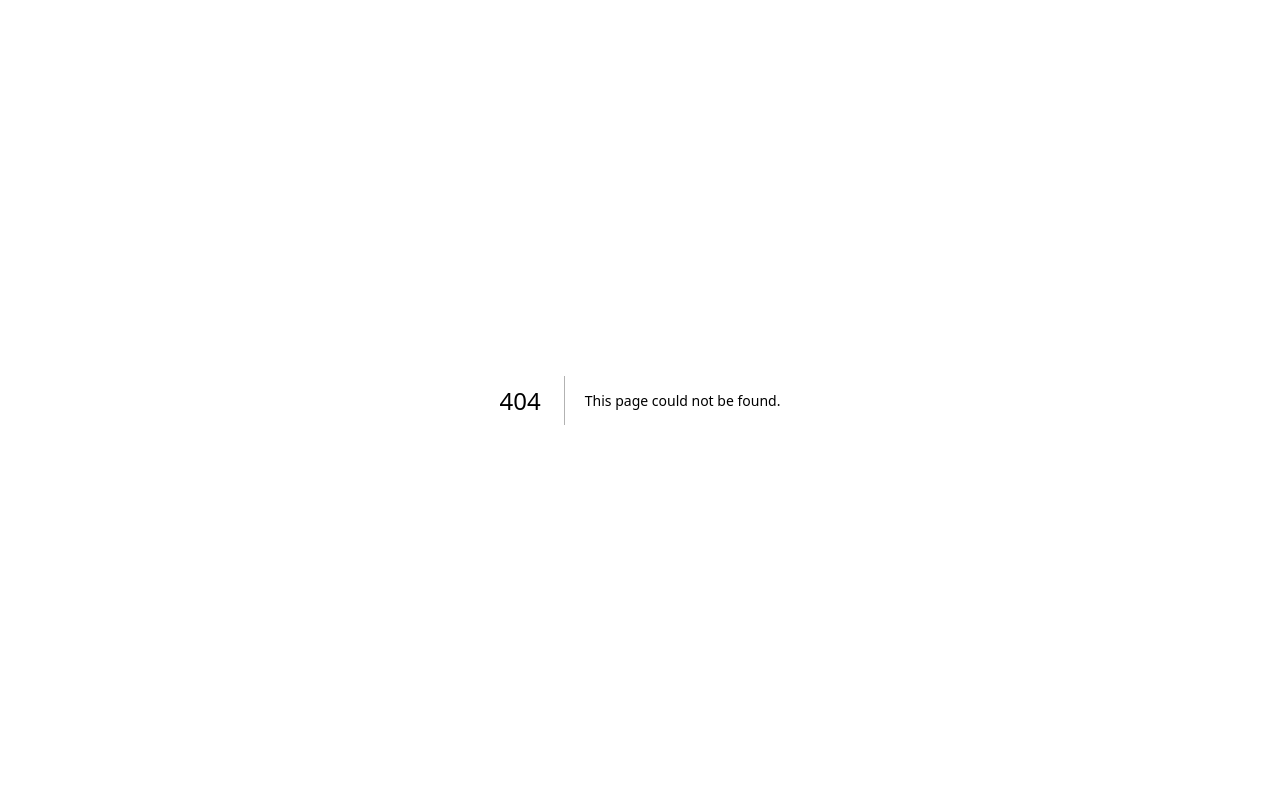
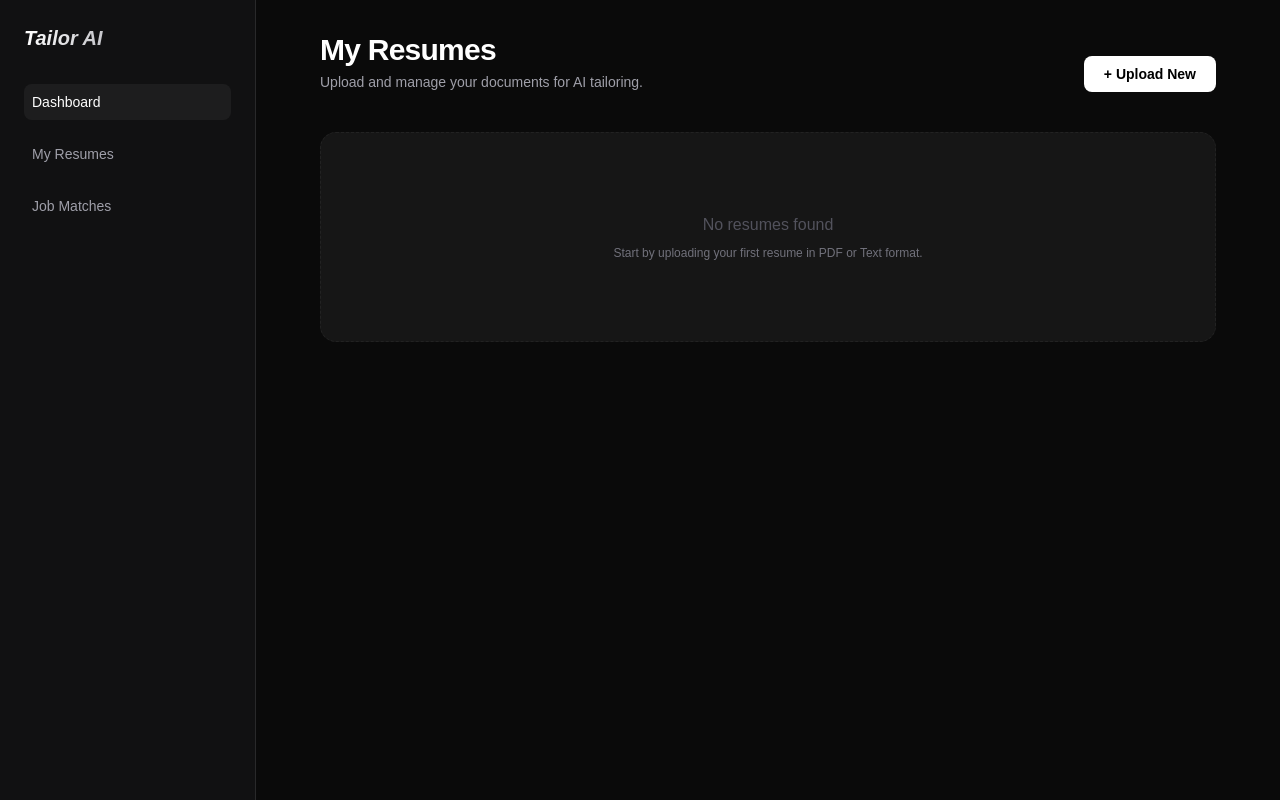
Before and after one commit to Dulathmi/ai-resume-tailor, a Next.js app: page /dashboard in a window 1280 px wide. Before the commit this address had no page. Built offline with nearby package versions, Linux system fonts and the light colour scheme.

Commit message:
feat: add dashboard route group with sidebar layout and resume manager page

```diff
--- /dev/null
+++ b/app/(dashboard)/dashboard/page.tsx
@@ -0,0 +1,24 @@
+'use client';
+
+export default function DashboardPage() {
+  return (
+    <div className="max-w-4xl mx-auto">
+      <header className="flex justify-between items-end mb-10">
+        <div>
+          <h1 className="text-3xl font-bold tracking-tight">My Resumes</h1>
+          <p className="text-zinc-400 mt-1 text-sm">Upload and manage your documents for AI tailoring.</p>
+        </div>
+
+        <button className="bg-white text-black px-5 py-2 rounded-lg font-bold hover:bg-zinc-200 transition-all text-sm">
+          + Upload New
+        </button>
+      </header>
+
+      {/* Placeholder for the Resume List */}
+      <div className="border border-white/5 bg-white/5 rounded-2xl p-20 text-center border-dashed">
+        <div className="text-zinc-600 mb-2">No resumes found</div>
+        <p className="text-zinc-500 text-xs">Start by uploading your first resume in PDF or Text format.</p>
+      </div>
+    </div>
+  );
+}
--- /dev/null
+++ b/app/(dashboard)/layout.tsx
@@ -0,0 +1,26 @@
+export default function DashboardLayout({
+  children,
+}: {
+  children: React.ReactNode
+}) {
+  return (
+    <div className="flex h-screen bg-[#0a0a0a] text-white">
+      {/* Sidebar */}
+      <aside className="w-64 border-r border-white/10 bg-zinc-900/50 p-6 flex flex-col">
+        <h2 className="text-xl font-bold mb-8 bg-gradient-to-r from-white to-zinc-500 bg-clip-text text-transparent italic">
+          Tailor AI
+        </h2>
+        <nav className="space-y-4 flex-1">
+          <div className="text-sm font-medium text-white cursor-pointer bg-white/5 p-2 rounded-lg">Dashboard</div>
+          <div className="text-sm font-medium text-zinc-400 hover:text-white cursor-pointer transition-colors p-2">My Resumes</div>
+          <div className="text-sm font-medium text-zinc-400 hover:text-white cursor-pointer transition-colors p-2">Job Matches</div>
+        </nav>
+      </aside>
+
+      {/* Main Page Content */}
+      <main className="flex-1 overflow-y-auto p-8">
+        {children}
+      </main>
+    </div>
+  );
+}
```
